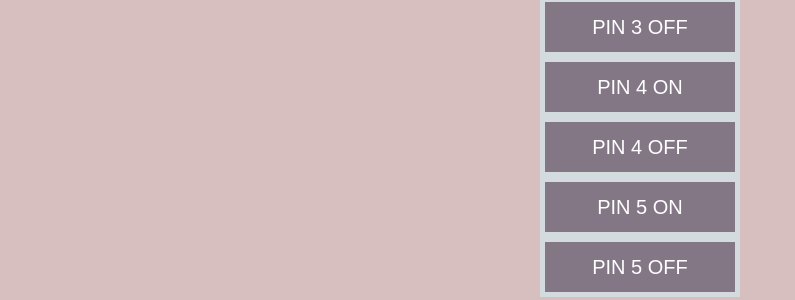
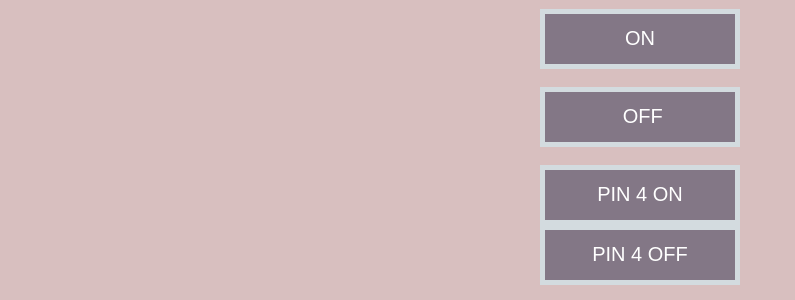
Before and after one commit to PedroMarinho2015/API_Lab, a website: page public/index.html in a window 1280 px wide. Shown: the part 71-371 px from the top of the page, without its empty margins (0-795 px from the left). Drawn offline with Linux system fonts and the light colour scheme; files that its build step writes are made by us from their sources.

Commit message:
Update index.html

```diff
--- a/public/index.html
+++ b/public/index.html
@@ -10,23 +10,24 @@
 </head>
 
 <body>
+   <h1>  Tv on and off   </h1>
   <div class="grow">
-  <input class ="connectButton" type="submit" value="PIN 3 ON"  onclick="send('button1Pressed');">
+  <input class ="connectButton" type="submit" value="ON"  onclick="send('button1Pressed');">
   </div>
+  <br>
   <div class="grow">
-  <input  class ="connectButton" type="submit" value="PIN 3 OFF"  onclick="send('button2Pressed');">
+  <input  class ="connectButton" type="submit" value=" OFF"  onclick="send('button2Pressed');">
   </div>
+  <br>
   <div class="grow">
        <input  class ="connectButton" type="submit" value="PIN 4 ON"  onclick="send('button3Pressed');">
   </div>
 <div class="grow">
      <input class ="connectButton" type="submit" value="PIN 4 OFF"  onclick="send('button4Pressed');">
 </div>
+  <h1> circle home device when it is unpaired and on </h1>
 <div class="grow">
-     <input class ="connectButton" type="submit" value="PIN 5 ON"  onclick="send('button5Pressed');">
-</div>
-<div class="grow">
-  <input class ="connectButton" type="submit" value="PIN 5 OFF"  onclick="send('button6Pressed');">
+     <input class ="connectButton" type="submit" value=" ON"  onclick="send('button5Pressed');">
 </div>
 
 <script src="lib/reconnecting-websocket.js"></script>
```
